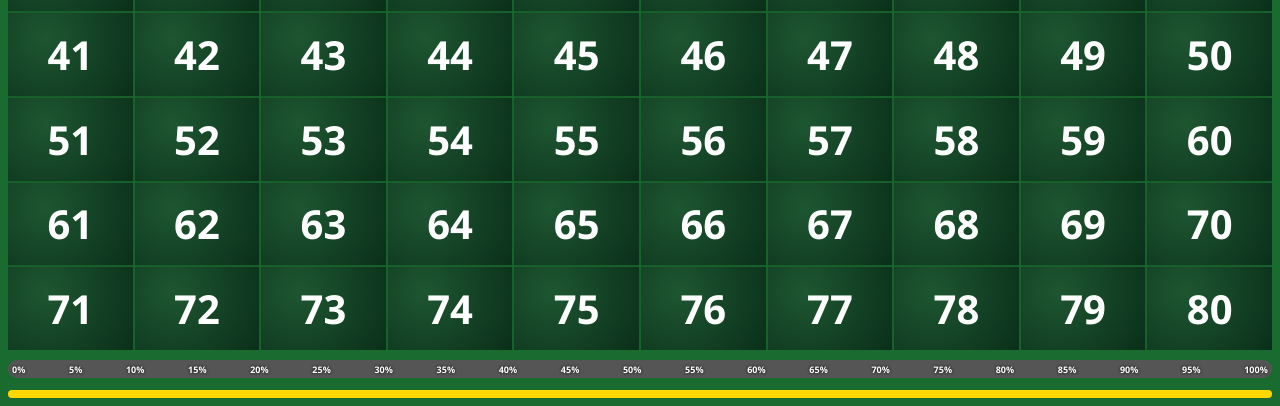
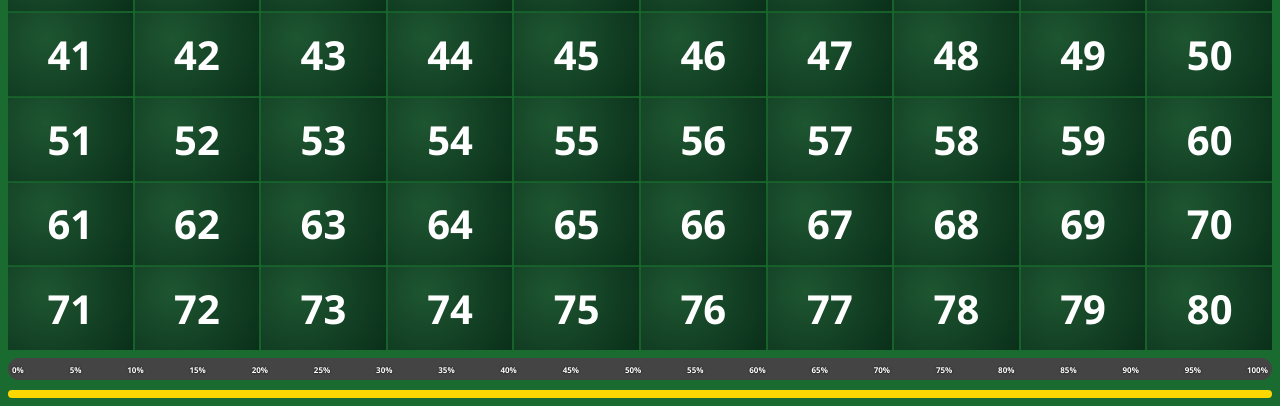
Before and after one commit to pedroluismaturanaaguilar-lab/balotera, a website: page public/index.html in a window 1280 px wide. Shown: the part 394-800 px from the top of the page. Drawn offline with nearby package versions, Linux system fonts and the light colour scheme; no server answers.

Commit message:
Refactor CSS styles for improved organization

```diff
--- a/public/css/style.css
+++ b/public/css/style.css
@@ -195,10 +195,10 @@ body {
 .mini-accumulated-bar {
     position:relative;
     width:100%;
-    height:18px;
-    background:#555;
-    border-radius:10px;
-    margin:8px 0;
+    height:22px;
+    background:#444;
+    border-radius:12px;
+    margin:6px 0;
     overflow:hidden;
 }
 
@@ -214,10 +214,10 @@ body {
 }
 
 .bar-scale span{
-    font-size:9px;
+    font-size:8px;
     color:white;
     font-weight:bold;
-    text-shadow:0 0 3px black;
+    text-shadow:0 0 2px black;
 }
 
 .fill{
@@ -227,7 +227,7 @@ body {
     height:100%;
     width:0%;
     transition:width .5s, background-color .3s;
-    z-index:1;
+
 }
 
 
```
